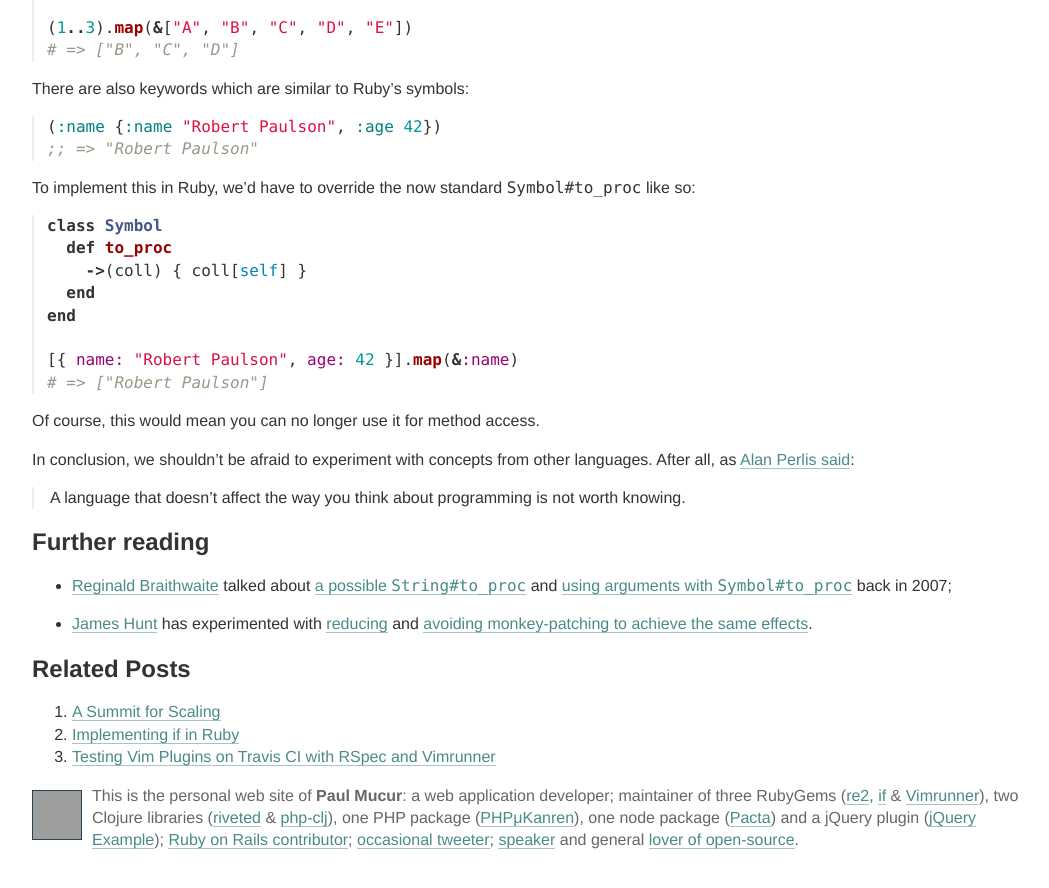
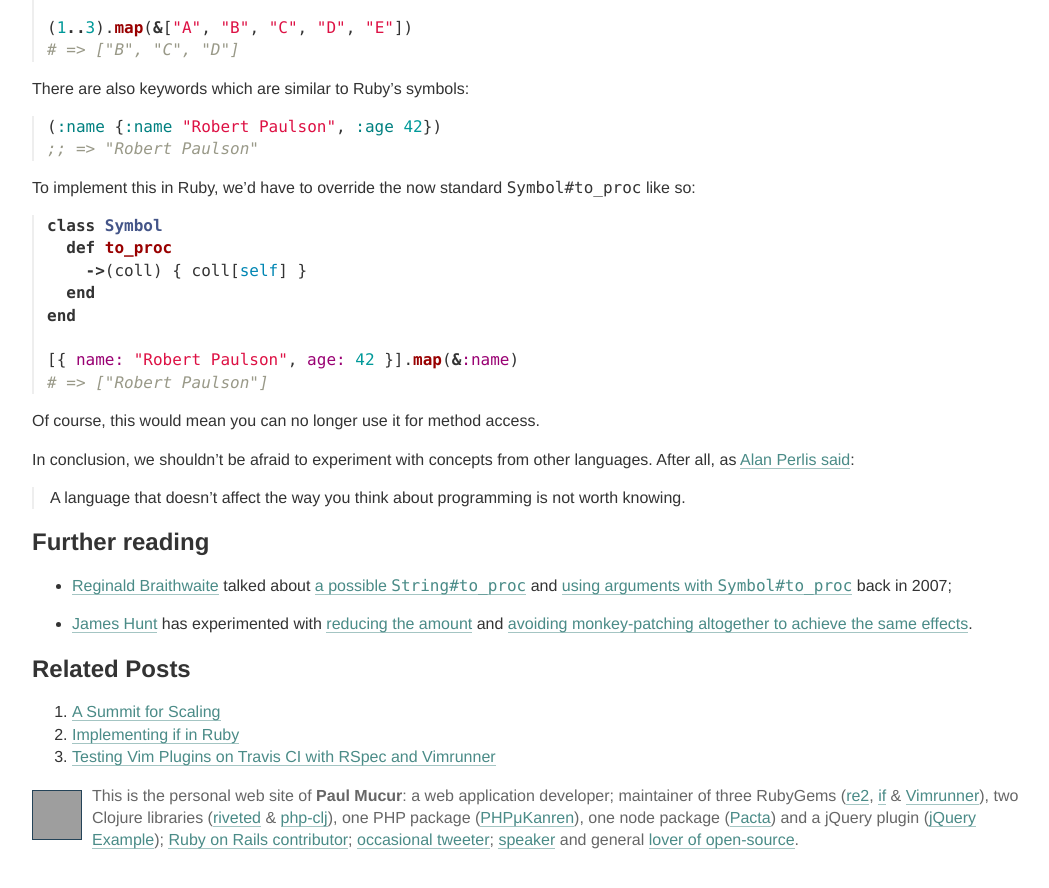
Before and after one commit to mudge/mudge.github.com, a Jekyll site: the page built from _posts/2014-11-26-data-structures-as-functions.markdown, in a window 1280 px wide and 900 px high, scrolled down 5635 px. Shown: the top 888 px of the window, without its empty margins (98-1147 px from the left). Built offline with Jekyll 4.4.1, drawn with Linux system fonts in a browser that asks for light colours; Markdown is read by kramdown in place of the engine named in the settings; comment, search, counter and statistics services are not loaded; grey boxes are pictures that could not be loaded.

Commit message:
Make the difference between James' experiments clearer

```diff
--- a/_posts/2014-11-26-data-structures-as-functions.markdown
+++ b/_posts/2014-11-26-data-structures-as-functions.markdown
@@ -412,8 +412,8 @@ said](http://blog.fogus.me/2011/08/14/perlis-languages/):
   [using arguments with `Symbol#to_proc`](http://raganwald.com/2007/11/fun-with-symboltoproc.html) back in
   2007;
 * [James Hunt](http://ohthatjames.github.io/) has experimented with
-  [reducing](https://gist.github.com/ohthatjames/60a0b219443aeeb6cb41) and
-  [avoiding monkey-patching to achieve the same effects](https://gist.github.com/ohthatjames/de7a516ac13d0da2147e).
+  [reducing the amount](https://gist.github.com/ohthatjames/60a0b219443aeeb6cb41) and
+  [avoiding monkey-patching altogether to achieve the same effects](https://gist.github.com/ohthatjames/de7a516ac13d0da2147e).
 
   [Clojure sets]: http://clojure.org/data_structures#Data%20Structures-Sets
   [Clojure maps]: http://clojure.org/data_structures#Data%20Structures-Maps%20(IPersistentMap)
```
